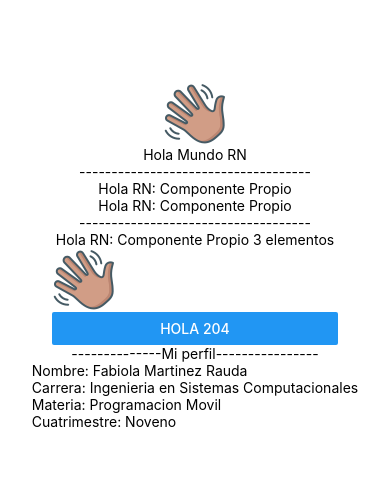
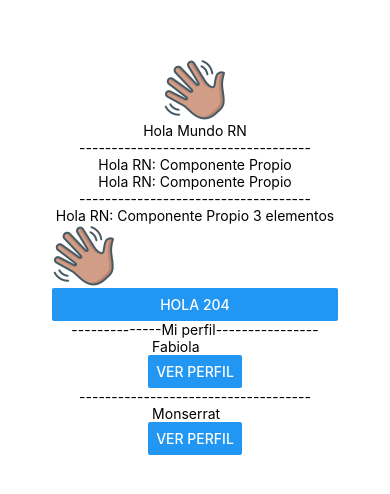
Before and after one commit to Mtz-Fabiola/PM204, a React Native app in the folder Practica5/miapp2/: screen / in a window 390 px wide. Shown: the part 166-660 px from the top of the page. Built offline with nearby package versions, Linux system fonts and the light colour scheme.

Commit message:
Practica_No7
Props  y State

```diff
--- a/Practica5/miapp2/App.js
+++ b/Practica5/miapp2/App.js
@@ -21,7 +21,14 @@ export default function App() {
       <Saludo2/>
 
       <Text>--------------Mi perfil----------------</Text>
-      <Perfil/>
+      <Perfil nombre = "Fabiola " carrera = "ISC" materia = "Programacion movil" cuatrimestre = "9no"/>
+
+      <Text>------------------------------------</Text>
+      <Perfil
+      nombre = "Monserrat "
+      carrera = "Comercio"
+      materia = "Algo"
+      cuatrimestre = "6no"/>
 
       <StatusBar style="auto" />
 
--- a/Practica5/miapp2/components/Perfil.js
+++ b/Practica5/miapp2/components/Perfil.js
@@ -1,17 +1,46 @@
+/* Perfil usando Desestructuracion */
 
-import { Text } from "react-native";
-import { View } from "react-native-web";
+import { View, Text, Button} from "react-native";
+import React,{useState} from 'react';
 
-export const Perfil=()=>{
+
+export const Perfil=({nombre,carrera,materia,cuatrimestre})=>{
+    const [mostrar, setMostrar] = useState(false)
+
     return(
             <View>
 
-                <Text>Nombre: Fabiola Martinez Rauda</Text>
-                <Text>Carrera: Ingenieria en Sistemas Computacionales</Text>
-                <Text>Materia: Programacion Movil</Text>
-                <Text>Cuatrimestre: Noveno </Text>
+                <Text> {nombre} </Text>
+
+                {mostrar &&
+                <>
+                <Text> {carrera}</Text>
+                <Text> {materia}</Text>
+                <Text> {cuatrimestre} </Text>
+                </>
+                }
+                <Button title = "Ver Perfil" onPress = {() => setMostrar(!mostrar)}/>
 
             </View>
 
     )
 }
+
+
+/* import { View, Text } from "react-native";
+
+export const Perfil=(props)=>{
+    return(
+            <View>
+
+                <Text> {props.nombre} </Text>
+                <Text> {props.carrera}</Text>
+                <Text> {props.materia}</Text>
+                <Text> {props.cuatrimestre} </Text>
+
+            </View>
+
+    )
+}
+
+ */
```
